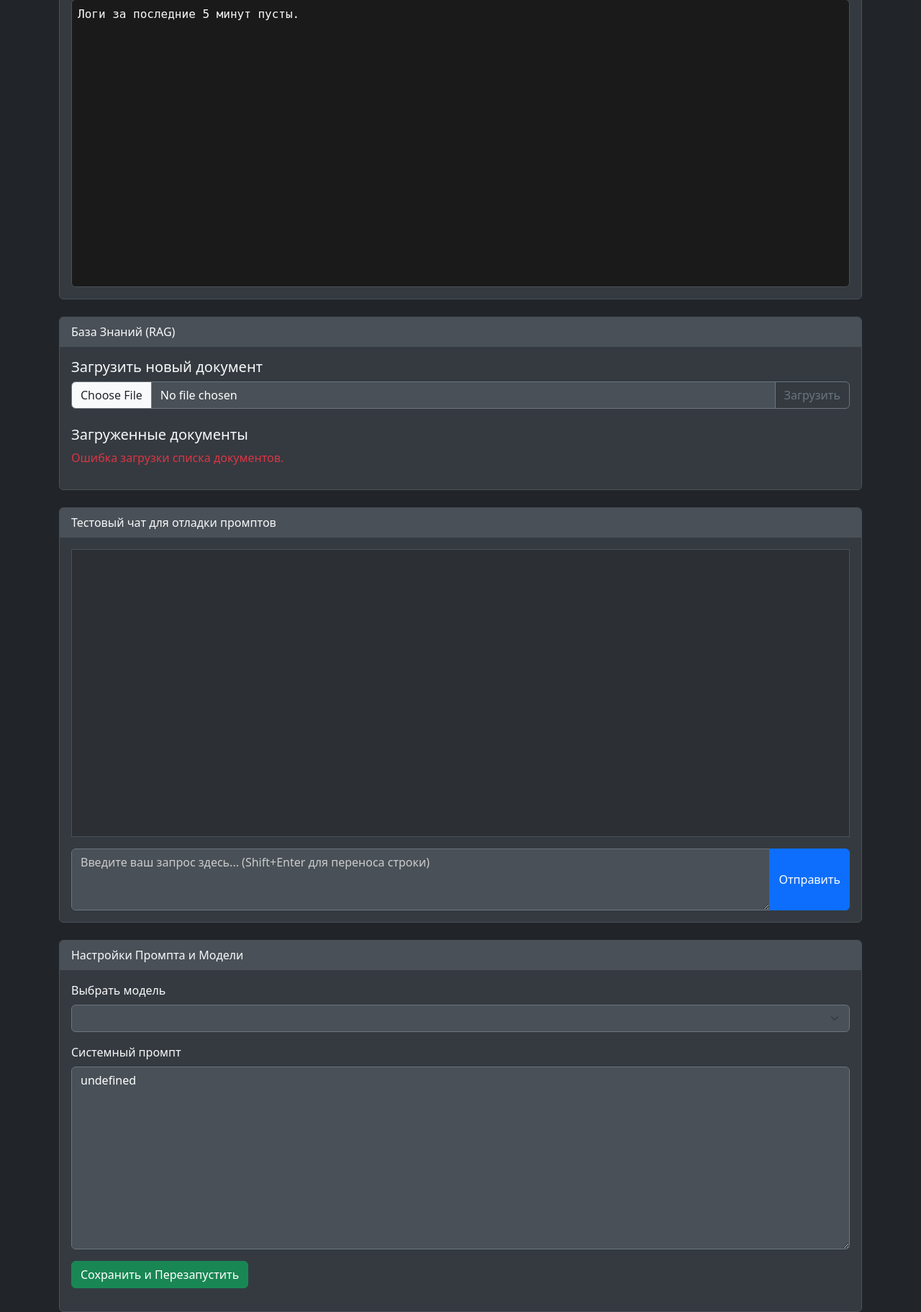
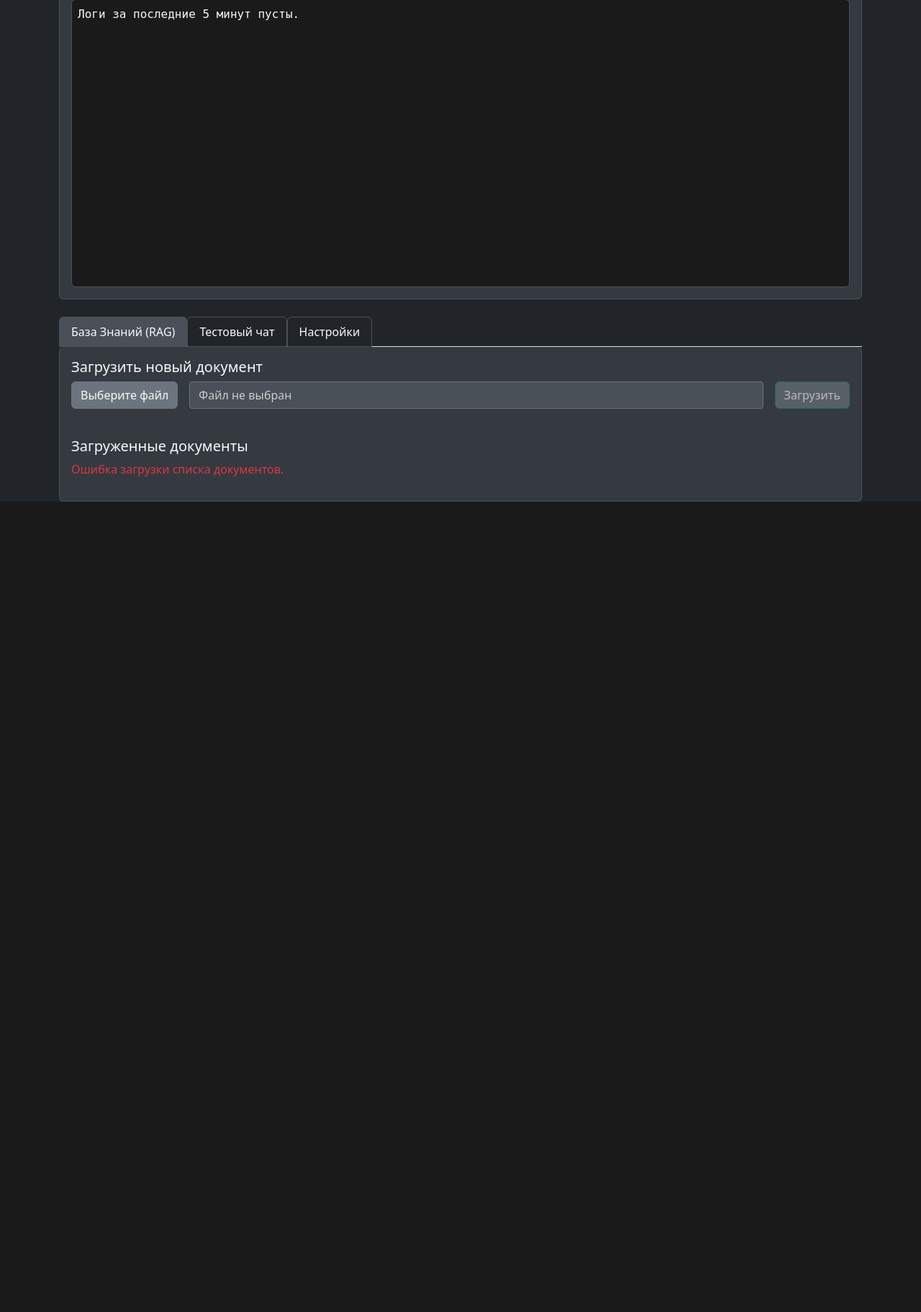
Before and after one commit to felixkrutov/TestServerBitrix, a FastAPI app: template templates/index.html in a window 1280 px wide. Shown: the part 243-2066 px from the top of the page at 72% size. After the commit the page ends 940 px from the top, so only its background shows below. Run offline with FastAPI, Linux system fonts and the light colour scheme; the template is opened without the code that fills it, so the values that code supplies are empty; some libraries are stand-ins or nearby versions.

Commit message:
Update index.html

```diff
--- a/templates/index.html
+++ b/templates/index.html
@@ -3,14 +3,12 @@
 <head>
     <meta charset="UTF-8">
     <meta name="viewport" content="width=device-width, initial-scale=1.0">
-    <title>Админка для ИИ</title>
+    <title>Панель управления "Николай"</title>
     <link href="https://cdn.jsdelivr.net/npm/bootstrap@5.3.0/dist/css/bootstrap.min.css" rel="stylesheet">
     <style>
         body { background-color: #212529; color: #fff; }
-        h1, h2, h3, h4, h5, h6,
-        p, label, .card-header {
-            color: #f8f9fa !important;
-        }
+        .container { max-width: 1140px; }
+        h1, h2, h3, h4, h5, h6, p, label, .card-header, .nav-link { color: #f8f9fa !important; }
         .card { background-color: #343a40; border-color: #495057; }
         .card-header { background-color: #495057; border-bottom: 1px solid #495057; }
         .form-control, .form-select { background-color: #495057; color: #fff; border-color: #6c757d; }
@@ -24,14 +22,21 @@
         #chat-history p { margin-bottom: 0.5rem; padding: 0.5rem 1rem; border-radius: 0.5rem; max-width: 80%; word-wrap: break-word; width: fit-content; }
         .user-message { background-color: #0d6efd; margin-left: auto; text-align: right; }
         .ai-message { background-color: #495057; margin-right: auto; text-align: left; white-space: pre-wrap; }
-        .document-item { display: flex; justify-content: space-between; align-items: center; padding: 0.5rem; border-bottom: 1px solid #495057; }
+        .document-item { display: flex; justify-content: space-between; align-items: center; padding: 0.75rem; border-bottom: 1px solid #495057; }
+        .document-item span { color: #f8f9fa; } /* Белый цвет для имени файла */
+        .nav-tabs .nav-link { border-color: #495057; }
+        .nav-tabs .nav-link.active { background-color: #495057; border-color: #495057; }
+        .upload-area { display: flex; gap: 1rem; align-items: center; }
+        .upload-area .btn-upload { flex-shrink: 0; }
+        .file-name-display { background-color: #495057; padding: 0.375rem 0.75rem; border-radius: 0.25rem; border: 1px solid #6c757d; flex-grow: 1; text-align: left; color: #ccc; overflow: hidden; text-overflow: ellipsis; white-space: nowrap; }
+        #uploadButton:disabled { background-color: #6c757d; cursor: not-allowed; }
     </style>
 </head>
 <body>
     <div class="container mt-4">
         <h1 class="mb-4">Панель управления "Николай"</h1>
 
-        <!-- Статус и Логи -->
+        <!-- Статус и Логи (всегда видимы) -->
         <div class="card mb-4">
             <div class="card-header">Статус и Логи</div>
             <div class="card-body">
@@ -41,14 +46,32 @@
             </div>
         </div>
 
-        <!-- База Знаний (НОВЫЙ БЛОК) -->
-        <div class="card mb-4">
-            <div class="card-header">База Знаний (RAG)</div>
-            <div class="card-body">
+        <!-- Навигация по вкладкам -->
+        <ul class="nav nav-tabs" id="myTab" role="tablist">
+            <li class="nav-item" role="presentation">
+                <button class="nav-link active" id="rag-tab" data-bs-toggle="tab" data-bs-target="#rag-tab-pane" type="button" role="tab">База Знаний (RAG)</button>
+            </li>
+            <li class="nav-item" role="presentation">
+                <button class="nav-link" id="chat-tab" data-bs-toggle="tab" data-bs-target="#chat-tab-pane" type="button" role="tab">Тестовый чат</button>
+            </li>
+            <li class="nav-item" role="presentation">
+                <button class="nav-link" id="settings-tab" data-bs-toggle="tab" data-bs-target="#settings-tab-pane" type="button" role="tab">Настройки</button>
+            </li>
+        </ul>
+
+        <!-- Содержимое вкладок -->
+        <div class="tab-content" id="myTabContent">
+            <!-- ВКЛАДКА: База Знаний -->
+            <div class="tab-pane fade show active" id="rag-tab-pane" role="tabpanel">
+                <div class="card card-body border-top-0 rounded-bottom">
                     <h5>Загрузить новый документ</h5>
-                <form id="uploadForm" class="input-group mb-3">
-                    <input type="file" class="form-control" id="documentFile" required>
-                    <button class="btn btn-outline-secondary" type="submit">Загрузить</button>
+                    <form id="uploadForm" class="mb-3">
+                        <div class="upload-area">
+                            <label for="documentFile" class="btn btn-secondary btn-upload">Выберите файл</label>
+                            <span id="fileNameDisplay" class="file-name-display">Файл не выбран</span>
+                            <button class="btn btn-success" type="submit" id="uploadButton" disabled>Загрузить</button>
+                        </div>
+                        <input type="file" id="documentFile" class="d-none">
                     </form>
                     <div id="uploadStatus"></div>
                     <h5 class="mt-4">Загруженные документы</h5>
@@ -56,10 +79,9 @@
                 </div>
             </div>
 
-        <!-- Тестовый чат -->
-        <div class="card mb-4">
-            <div class="card-header">Тестовый чат для отладки промптов</div>
-            <div class="card-body">
+            <!-- ВКЛАДКА: Тестовый чат -->
+            <div class="tab-pane fade" id="chat-tab-pane" role="tabpanel">
+                <div class="card card-body border-top-0 rounded-bottom">
                     <div id="chat-history"></div>
                     <div class="input-group">
                         <textarea class="form-control" id="user-input" placeholder="Введите ваш запрос здесь... (Shift+Enter для переноса строки)" rows="3"></textarea>
@@ -72,10 +94,9 @@
                 </div>
             </div>
 
-        <!-- Настройки -->
-        <div class="card">
-            <div class="card-header">Настройки Промпта и Модели</div>
-            <div class="card-body">
+            <!-- ВКЛАДКА: Настройки -->
+            <div class="tab-pane fade" id="settings-tab-pane" role="tabpanel">
+                <div class="card card-body border-top-0 rounded-bottom">
                     <form id="settingsForm">
                         <div class="mb-3">
                             <label for="model" class="form-label">Выбрать модель</label>
@@ -91,14 +112,48 @@
                 </div>
             </div>
         </div>
+    </div>
 
+<script src="https://cdn.jsdelivr.net/npm/bootstrap@5.3.0/dist/js/bootstrap.bundle.min.js"></script>
 <script>
-    // --- Логика для Базы Знаний (НОВЫЙ СКРИПТ) ---
+    // --- Логика для Базы Знаний ---
     const uploadForm = document.getElementById('uploadForm');
     const documentFile = document.getElementById('documentFile');
+    const uploadButton = document.getElementById('uploadButton');
+    const fileNameDisplay = document.getElementById('fileNameDisplay');
     const uploadStatus = document.getElementById('uploadStatus');
     const documentList = document.getElementById('documentList');
 
+    documentFile.addEventListener('change', () => {
+        if (documentFile.files.length > 0) {
+            fileNameDisplay.textContent = documentFile.files[0].name;
+            fileNameDisplay.style.color = '#fff';
+            uploadButton.disabled = false;
+        } else {
+            fileNameDisplay.textContent = 'Файл не выбран';
+            fileNameDisplay.style.color = '#ccc';
+            uploadButton.disabled = true;
+        }
+    });
+
+    async function fetchDocuments() { /* ... код без изменений ... */ }
+    uploadForm.addEventListener('submit', async (e) => { /* ... код без изменений ... */ });
+    async function deleteDocument(filename) { /* ... код без изменений ... */ }
+
+    // --- Остальная логика (без изменений) ---
+    const sendBtn = document.getElementById('send-btn');
+    const userInput = document.getElementById('user-input');
+    const chatHistory = document.getElementById('chat-history');
+    const loadingIndicator = document.getElementById('loading-indicator');
+    function addMessageToHistory(message, sender) { /* ... код без изменений ... */ }
+    sendBtn.addEventListener('click', async () => { /* ... код без изменений ... */ });
+    userInput.addEventListener('keydown', (e) => { /* ... код без изменений ... */ });
+    async function fetchStatus() { /* ... код без изменений ... */ }
+    async function fetchLogs() { /* ... код без изменений ... */ }
+    async function fetchSettings() { /* ... код без изменений ... */ }
+    document.getElementById('settingsForm').addEventListener('submit', async function(e) { /* ... код без изменений ... */ });
+
+    // --- Полный код для всех функций ---
     async function fetchDocuments() {
         documentList.innerHTML = 'Обновление...';
         try {
@@ -111,10 +166,7 @@
                 data.documents.forEach(doc => {
                     const docElement = document.createElement('div');
                     docElement.className = 'document-item';
-                    docElement.innerHTML = `
-                        <span>${doc}</span>
-                        <button class="btn btn-danger btn-sm" onclick="deleteDocument('${doc}')">Удалить</button>
-                    `;
+                    docElement.innerHTML = `<span>${doc}</span><button class="btn btn-danger btn-sm" onclick="deleteDocument('${doc}')">Удалить</button>`;
                     documentList.appendChild(docElement);
                 });
             }
@@ -122,55 +174,38 @@
             documentList.innerHTML = '<p class="text-danger">Ошибка загрузки списка документов.</p>';
         }
     }
-
     uploadForm.addEventListener('submit', async (e) => {
         e.preventDefault();
-        if (!documentFile.files[0]) {
-            alert('Выберите файл для загрузки.');
-            return;
-        }
+        if (!documentFile.files[0]) { alert('Выберите файл для загрузки.'); return; }
         const formData = new FormData();
         formData.append('file', documentFile.files[0]);
         uploadStatus.innerHTML = '<div class="alert alert-info">Загрузка и обработка файла...</div>';
         try {
-            const response = await fetch('/api/upload-document', {
-                method: 'POST',
-                body: formData
-            });
+            const response = await fetch('/api/upload-document', { method: 'POST', body: formData });
             const result = await response.json();
             if (response.ok) {
                 uploadStatus.innerHTML = `<div class="alert alert-success">${result.message}</div>`;
-                fetchDocuments(); // Обновляем список файлов
-            } else {
-                throw new Error(result.detail || 'Ошибка загрузки');
-            }
+                fetchDocuments();
+            } else { throw new Error(result.detail || 'Ошибка загрузки'); }
         } catch (error) {
             uploadStatus.innerHTML = `<div class="alert alert-danger">${error.message}</div>`;
         }
-        documentFile.value = ''; // Сбрасываем поле выбора файла
+        documentFile.value = '';
+        fileNameDisplay.textContent = 'Файл не выбран';
+        fileNameDisplay.style.color = '#ccc';
+        uploadButton.disabled = true;
         setTimeout(() => { uploadStatus.innerHTML = ''; }, 5000);
     });
-
     async function deleteDocument(filename) {
         if (!confirm(`Вы уверены, что хотите удалить файл "${filename}"?`)) return;
         try {
             const response = await fetch(`/api/documents/${filename}`, { method: 'DELETE' });
             if (response.ok) {
                 alert(`Файл "${filename}" удален.`);
-                fetchDocuments(); // Обновляем список
-            } else {
-                throw new Error('Ошибка удаления');
+                fetchDocuments();
+            } else { throw new Error('Ошибка удаления'); }
+        } catch (error) { alert(error.message); }
     }
-        } catch (error) {
-            alert(error.message);
-        }
-    }
-
-    // --- Остальная логика (без изменений) ---
-    const sendBtn = document.getElementById('send-btn');
-    const userInput = document.getElementById('user-input');
-    const chatHistory = document.getElementById('chat-history');
-    const loadingIndicator = document.getElementById('loading-indicator');
     function addMessageToHistory(message, sender) {
         const p = document.createElement('p');
         p.className = sender === 'user' ? 'user-message' : 'ai-message';
@@ -186,15 +221,8 @@
         loadingIndicator.style.display = 'block';
         sendBtn.disabled = true;
         try {
-            const response = await fetch('/api/chat', {
-                method: 'POST',
-                headers: { 'Content-Type': 'application/json' },
-                body: JSON.stringify({ user_message: message })
-            });
-            if (!response.ok) {
-                const errorData = await response.json();
-                throw new Error(errorData.detail || `Ошибка сервера: ${response.statusText}`);
-            }
+            const response = await fetch('/api/chat', { method: 'POST', headers: { 'Content-Type': 'application/json' }, body: JSON.stringify({ user_message: message }) });
+            if (!response.ok) { const errorData = await response.json(); throw new Error(errorData.detail || `Ошибка сервера: ${response.statusText}`); }
             const data = await response.json();
             addMessageToHistory(data.ai_response, 'ai');
         } catch (error) {
@@ -205,10 +233,7 @@
         }
     });
     userInput.addEventListener('keydown', (e) => {
-        if (e.key === 'Enter' && !e.shiftKey) {
-            e.preventDefault();
-            sendBtn.click();
-        }
+        if (e.key === 'Enter' && !e.shiftKey) { e.preventDefault(); sendBtn.click(); }
     });
     async function fetchStatus() {
         const response = await fetch('/api/status');
@@ -216,13 +241,8 @@
         const indicator = document.getElementById('status-indicator');
         const statusText = document.getElementById('status-text');
         indicator.className = 'status-dot';
-        if (data.status === 'active') {
-            indicator.classList.add('status-ok');
-            statusText.textContent = 'Работает';
-        } else {
-            indicator.classList.add('status-fail');
-            statusText.textContent = 'Остановлен или ошибка';
-        }
+        if (data.status === 'active') { indicator.classList.add('status-ok'); statusText.textContent = 'Работает'; }
+        else { indicator.classList.add('status-fail'); statusText.textContent = 'Остановлен или ошибка'; }
     }
     async function fetchLogs() {
         const logsContainer = document.getElementById('logs');
@@ -232,9 +252,7 @@
             const data = await response.json();
             logsContainer.textContent = data.logs || 'Логи за последние 5 минут пусты.';
             logsContainer.scrollTop = logsContainer.scrollHeight;
-        } catch (error) {
-            logsContainer.textContent = 'Не удалось загрузить логи.';
-        }
+        } catch (error) { logsContainer.textContent = 'Не удалось загрузить логи.'; }
     }
     async function fetchSettings() {
         const response = await fetch('/api/settings');
@@ -246,9 +264,7 @@
             const option = document.createElement('option');
             option.value = modelName;
             option.textContent = modelName;
-            if (modelName === data.current_model) {
-                option.selected = true;
-            }
+            if (modelName === data.current_model) { option.selected = true; }
             modelSelect.appendChild(option);
         });
     }
@@ -257,25 +273,18 @@
         const formData = new FormData(this);
         const saveStatus = document.getElementById('saveStatus');
         saveStatus.innerHTML = '<div class="alert alert-info">Сохраняю...</div>';
-        const response = await fetch('/api/settings', {
-            method: 'POST',
-            body: formData
-        });
+        const response = await fetch('/api/settings', { method: 'POST', body: formData });
         const result = await response.json();
-        if (result.status === 'ok') {
-            saveStatus.innerHTML = '<div class="alert alert-success">Настройки сохранены! Сервис перезапускается.</div>';
-        } else {
-            saveStatus.innerHTML = '<div class="alert alert-danger">Ошибка сохранения.</div>';
-        }
+        if (result.status === 'ok') { saveStatus.innerHTML = '<div class="alert alert-success">Настройки сохранены! Сервис перезапускается.</div>'; }
+        else { saveStatus.innerHTML = '<div class="alert alert-danger">Ошибка сохранения.</div>'; }
         setTimeout(() => { saveStatus.innerHTML = ''; }, 5000);
     });
 
-    // Первоначальная загрузка всех данных
     window.onload = () => {
         fetchStatus();
         fetchLogs();
         fetchSettings();
-        fetchDocuments(); // Загружаем список документов при старте
+        fetchDocuments();
         setInterval(fetchStatus, 5000);
     };
 </script>
```
Lines whose indentation alone changed are shown as unchanged.
